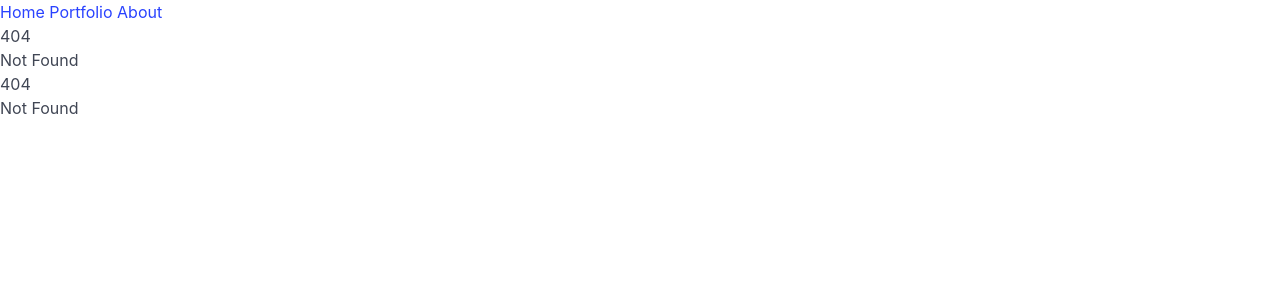
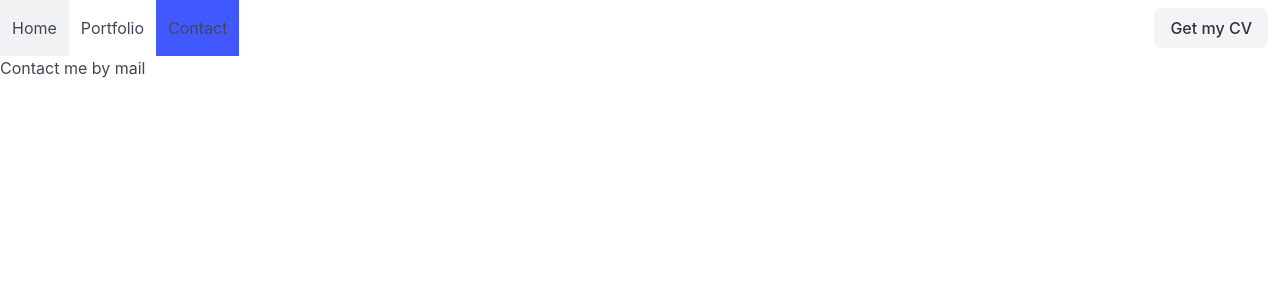
Before and after one commit to JConan/jconan.github.io, a SvelteKit app: page /contact in a window 1280 px wide. Before the commit this address had no page. Shown: the top 300 px of the page. Built offline with nearby package versions, Linux system fonts and the light colour scheme.

Commit message:
create navigation menu with bulma
navigation to Home, Portfolio and Contact pages

add call to action for downloading by Curriclum

```diff
--- /dev/null
+++ b/src/lib/components/Link.svelte
@@ -0,0 +1,14 @@
+<script lang="ts">
+	import { page } from '$app/stores';
+	import type { KIT_ROUTES } from '$lib/ROUTES';
+
+	type Routes = keyof KIT_ROUTES['PAGES'];
+
+	export let href: Routes;
+
+	$: currentPath = $page.url.pathname;
+</script>
+
+<a class="navbar-item {currentPath === href ? 'is-selected' : ''}" {href}>
+	<slot />
+</a>
--- /dev/null
+++ b/src/lib/components/Navbar.svelte
@@ -0,0 +1,27 @@
+<nav class="navbar" aria-label="main navigation">
+	<div class="navbar-brand">
+		<slot name="brand" />
+
+		<button
+			class="navbar-burger"
+			aria-label="menu"
+			aria-expanded="false"
+			data-target="navbar-items"
+		>
+			<span aria-hidden="true"></span>
+			<span aria-hidden="true"></span>
+			<span aria-hidden="true"></span>
+			<span aria-hidden="true"></span>
+		</button>
+	</div>
+
+	<div id="navbar-items" class="navbar-menu">
+		<div class="navbar-start">
+			<slot />
+		</div>
+
+		<div class="navbar-end">
+			<slot name="end" />
+		</div>
+	</div>
+</nav>
--- a/src/routes/+layout.svelte
+++ b/src/routes/+layout.svelte
@@ -1,15 +1,19 @@
 <script>
+	import Link from '../lib/components/Link.svelte';
+	import Navbar from './../lib/components/Navbar.svelte';
 	import 'bulma/css/bulma.css';
-	import { route } from '$lib/ROUTES';
 </script>
 
-<nav>
-	<a href={route('/')}>Home</a>
-	<a href={route('/portfolio')}>Portfolio</a>
-	<a href={route('/about')}>About</a>
-</nav>
+<Navbar>
+	<Link href="/">Home</Link>
+	<Link href="/portfolio">Portfolio</Link>
+	<Link href="/contact">Contact</Link>
+
+	<div slot="end" class="navbar-item">
+		<div class="buttons">
+			<a class="button is-light" href="/">Get my CV</a>
+		</div>
+	</div>
+</Navbar>
 
 <slot></slot>
-<slot></slot>
-
-<style></style>
--- /dev/null
+++ b/src/routes/contact/+page.svelte
@@ -0,0 +1 @@
+Contact me by mail
```
Also changed, not shown: src/lib/ROUTES.ts (+2 -2 lines), src/routes/about/+page.svelte (deleted, +0 -9 lines).
